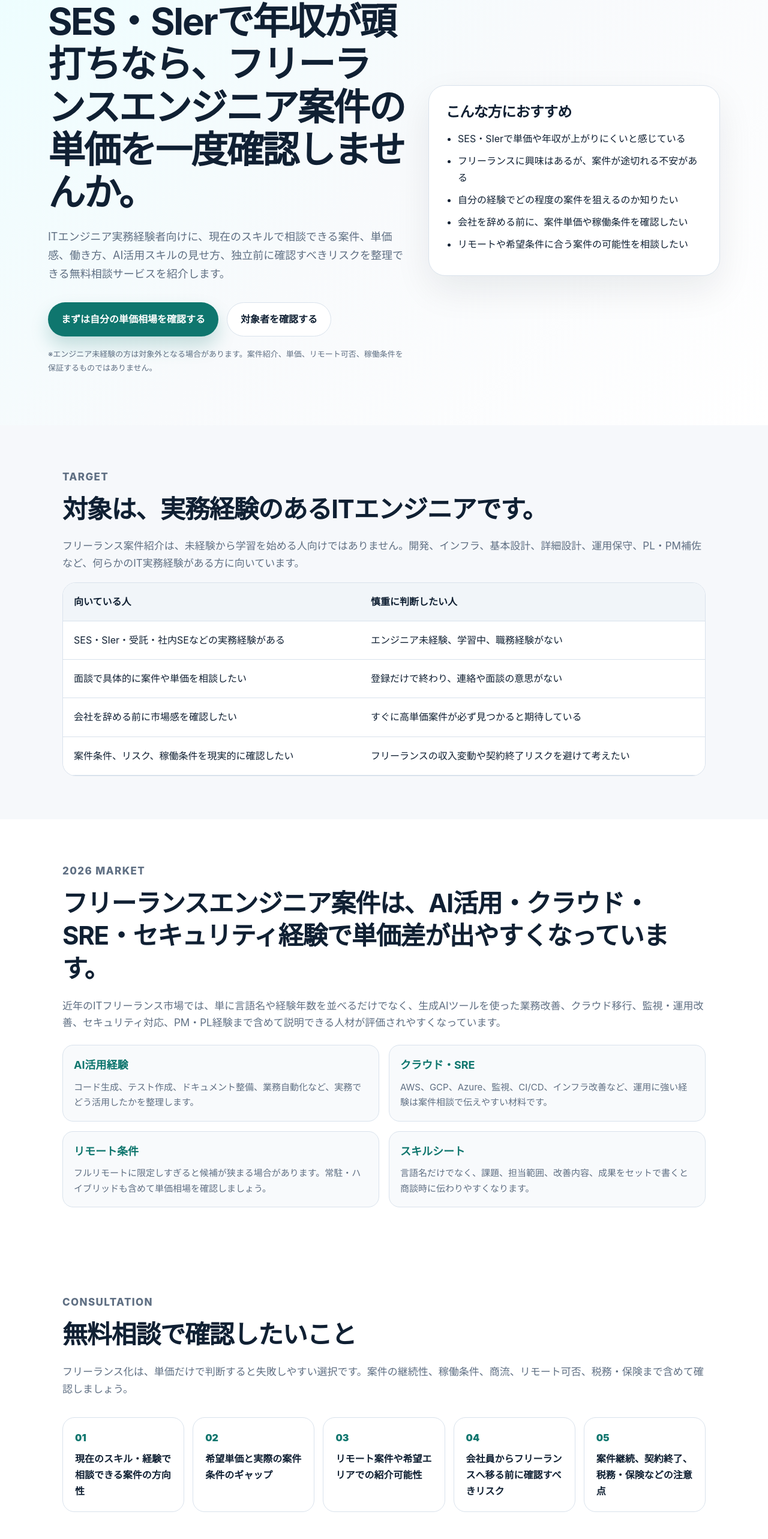
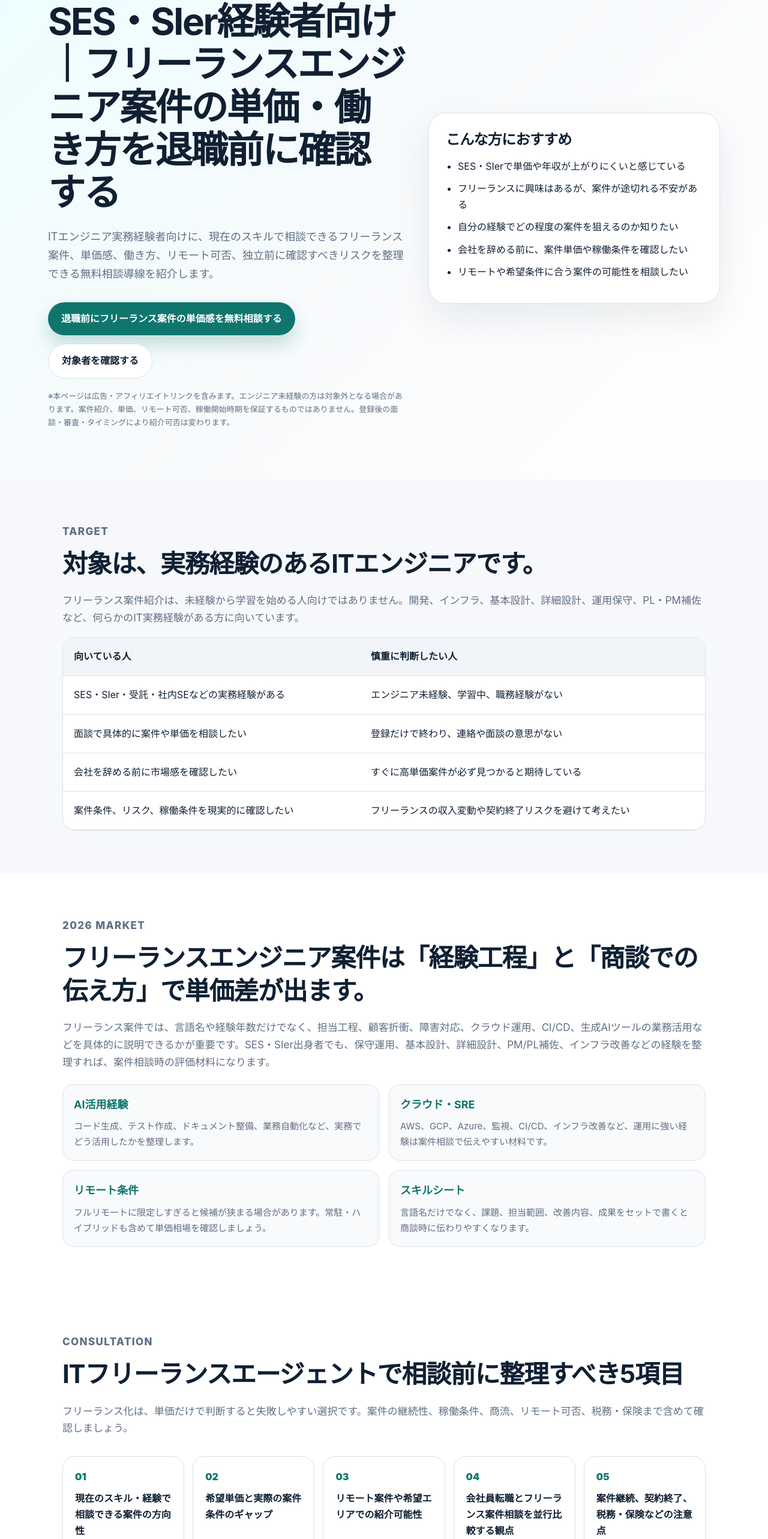
Before and after one commit to kosukekurihara-prog/engineer-career-lp, a Next.js app: page /freelance in a window 1280 px wide. Shown: the part 206-2772 px from the top of the page at 60% size. Built offline with nearby package versions, Linux system fonts and the light colour scheme.

Commit message:
Update freelance engineer landing copy and compliance notes

```diff
--- a/app/freelance/page.tsx
+++ b/app/freelance/page.tsx
@@ -4,14 +4,14 @@ const affiliateUrl = 'https://px.a8.net/svt/ejp?a8mat=4B3Y37+BX9JXU+4LXM+626XU';
 const trackingPixel = 'https://www12.a8.net/0.gif?a8mat=4B3Y37+BX9JXU+4LXM+626XU';
 
 export const metadata: Metadata = {
-  title: 'SES・SIerエンジニア向けフリーランス案件相談｜SESキャリアナビ',
-  description: 'SES・SIer経験者向けに、会社を辞める前にフリーランスエンジニア案件の単価・働き方・リスク・AI活用スキルの見せ方を整理する無料相談導線を紹介します。',
+  title: 'SES・SIer経験者向けフリーランスエンジニア案件相談｜SESキャリアナビ',
+  description: 'SES・SIer経験者向けに、退職前にフリーランスエンジニア案件の単価感・働き方・リスク・スキルシートの見せ方を整理する無料相談導線を紹介します。',
   alternates: {
     canonical: 'https://www.engineer-career.info/freelance/'
   },
   openGraph: {
-    title: 'SES・SIerエンジニア向けフリーランス案件相談',
-    description: '実務経験のあるITエンジニア向けに、フリーランス案件の単価・働き方・リスクを確認するための相談導線を紹介します。',
+    title: 'SES・SIer経験者向けフリーランスエンジニア案件相談',
+    description: '実務経験のあるITエンジニア向けに、退職前にフリーランス案件の単価感・働き方・リスクを確認するための相談導線を紹介します。',
     url: 'https://www.engineer-career.info/freelance/',
     siteName: 'SESキャリアナビ',
     locale: 'ja_JP',
@@ -31,14 +31,14 @@ const consultationItems = [
   '現在のスキル・経験で相談できる案件の方向性',
   '希望単価と実際の案件条件のギャップ',
   'リモート案件や希望エリアでの紹介可能性',
-  '会社員からフリーランスへ移る前に確認すべきリスク',
+  '会社員転職とフリーランス案件相談を並行比較する観点',
   '案件継続、契約終了、税務・保険などの注意点'
 ];
 
 const faqs = [
   {
     q: 'まだ独立するか決めていなくても相談できますか？',
-    a: 'はい。独立を決める前に、現在の経験で相談できる案件や単価感、働き方の条件を確認する目的で利用できます。最終判断は面談後に行いましょう。'
+    a: 'はい。独立を決める前に、現在の経験で相談できる案件や単価感、働き方の条件を確認する目的で利用できます。会社員転職と並行して比較し、最終判断は面談後に行いましょう。'
   },
   {
     q: 'エンジニア未経験でも利用できますか？',
@@ -50,7 +50,7 @@ const faqs = [
   },
   {
     q: '面談後に必ず案件を紹介してもらえますか？',
-    a: '案件紹介を保証するものではありません。経験、スキル、稼働条件、希望単価、タイミングによって紹介可否は変わります。'
+    a: '案件紹介を保証するものではありません。経験、スキル、稼働条件、希望単価、稼働開始時期、タイミングによって紹介可否は変わります。'
   },
   {
     q: '登録だけでなく面談も必要ですか？',
@@ -71,15 +71,15 @@ export default function FreelancePage() {
         <div className="heroGrid">
           <div>
             <p className="eyebrow">Freelance Engineer</p>
-            <h1>SES・SIerで年収が頭打ちなら、フリーランスエンジニア案件の単価を一度確認しませんか。</h1>
+            <h1>SES・SIer経験者向け｜フリーランスエンジニア案件の単価・働き方を退職前に確認する</h1>
             <p className="lead">
-              ITエンジニア実務経験者向けに、現在のスキルで相談できる案件、単価感、働き方、AI活用スキルの見せ方、独立前に確認すべきリスクを整理できる無料相談サービスを紹介します。
+              ITエンジニア実務経験者向けに、現在のスキルで相談できるフリーランス案件、単価感、働き方、リモート可否、独立前に確認すべきリスクを整理できる無料相談導線を紹介します。
             </p>
             <div className="heroActions">
-              <a href={affiliateUrl} className="primary" target="_blank" rel="nofollow sponsored noopener noreferrer">まずは自分の単価相場を確認する</a>
+              <a href={affiliateUrl} className="primary" target="_blank" rel="nofollow sponsored noopener noreferrer">退職前にフリーランス案件の単価感を無料相談する</a>
               <a href="#target" className="secondary">対象者を確認する</a>
             </div>
-            <p className="small">※エンジニア未経験の方は対象外となる場合があります。案件紹介、単価、リモート可否、稼働条件を保証するものではありません。</p>
+            <p className="small">※本ページは広告・アフィリエイトリンクを含みます。エンジニア未経験の方は対象外となる場合があります。案件紹介、単価、リモート可否、稼働開始時期を保証するものではありません。登録後の面談・審査・タイミングにより紹介可否は変わります。</p>
           </div>
           <div className="card heroCard">
             <h2>こんな方におすすめ</h2>
@@ -113,9 +113,9 @@ export default function FreelancePage() {
 
       <section className="section muted">
         <p className="eyebrow">2026 Market</p>
-        <h2>フリーランスエンジニア案件は、AI活用・クラウド・SRE・セキュリティ経験で単価差が出やすくなっています。</h2>
+        <h2>フリーランスエンジニア案件は「経験工程」と「商談での伝え方」で単価差が出ます。</h2>
         <p>
-          近年のITフリーランス市場では、単に言語名や経験年数を並べるだけでなく、生成AIツールを使った業務改善、クラウド移行、監視・運用改善、セキュリティ対応、PM・PL経験まで含めて説明できる人材が評価されやすくなっています。
+          フリーランス案件では、言語名や経験年数だけでなく、担当工程、顧客折衝、障害対応、クラウド運用、CI/CD、生成AIツールの業務活用などを具体的に説明できるかが重要です。SES・SIer出身者でも、保守運用、基本設計、詳細設計、PM/PL補佐、インフラ改善などの経験を整理すれば、案件相談時の評価材料になります。
         </p>
         <div className="checkList">
           <div><strong>AI活用経験</strong><p>コード生成、テスト作成、ドキュメント整備、業務自動化など、実務でどう活用したかを整理します。</p></div>
@@ -127,7 +127,7 @@ export default function FreelancePage() {
 
       <section className="section muted">
         <p className="eyebrow">Consultation</p>
-        <h2>無料相談で確認したいこと</h2>
+        <h2>ITフリーランスエージェントで相談前に整理すべき5項目</h2>
         <p>
           フリーランス化は、単価だけで判断すると失敗しやすい選択です。案件の継続性、稼働条件、商流、リモート可否、税務・保険まで含めて確認しましょう。
         </p>
@@ -156,7 +156,7 @@ export default function FreelancePage() {
 
       <section className="section muted">
         <p className="eyebrow">Risk Check</p>
-        <h2>フリーランスになる前に確認すべきリスク</h2>
+        <h2>SES・SIerからフリーランスを検討する人が注意すべきリスク</h2>
         <div className="checkList">
           <div><strong>収入は固定ではない</strong><p>会社員と異なり、契約終了や案件間の空白期間が発生する可能性があります。</p></div>
           <div><strong>社会保険・税務対応が必要</strong><p>健康保険、年金、確定申告、経費管理などを自分で把握する必要があります。</p></div>
@@ -167,11 +167,11 @@ export default function FreelancePage() {
 
       <section className="section">
         <p className="eyebrow">Internal Links</p>
-        <h2>会社員転職とフリーランスの両方を比較する</h2>
+        <h2>会社員転職とフリーランス案件相談は並行比較してよい</h2>
         <p>独立だけに絞らず、SESからSIer・自社開発へ転職するルートや、SIer経験を案件単価に変えるルートも比較しておくと判断しやすくなります。</p>
         <div className="articleCards homeArticles">
-          <a className="articleCard" href="/articles/ses-exit"><span>SES転職</span><h3>SESから抜け出したい場合の最初の整理</h3><p>商流、案件選択権、職務経歴書、優良SESの見分け方を確認します。</p><strong>記事を読む →</strong></a>
-          <a className="articleCard" href="/articles/sier-to-product"><span>SIer転職</span><h3>SIer経験を次のキャリアへつなげる</h3><p>クラウド、PM/PL、業務改善経験を評価される形に整理します。</p><strong>記事を読む →</strong></a>
+          <a className="articleCard" href="/articles/ses-exit"><span>SES転職</span><h3>SESから抜け出したい人は、転職とフリーランスを比較する</h3><p>商流、案件選択権、職務経歴書、優良SESの見分け方を確認します。</p><strong>記事を読む →</strong></a>
+          <a className="articleCard" href="/articles/sier-to-product"><span>SIer転職</span><h3>SIer経験を自社開発・PM・クラウド案件に転用する考え方</h3><p>クラウド、PM/PL、業務改善経験を評価される形に整理します。</p><strong>記事を読む →</strong></a>
         </div>
       </section>
 
@@ -190,10 +190,10 @@ export default function FreelancePage() {
 
       <section id="cta" className="cta">
         <p className="eyebrow">Next Action</p>
-        <h2>会社を辞める前に、今の経験で相談できる案件と単価相場を確認しましょう。</h2>
+        <h2>会社を辞める前に、今の経験で相談できる案件と単価感を確認しましょう。</h2>
         <p>独立するかどうかは、案件条件やリスクを確認してから判断できます。AI活用経験やクラウド経験をどうスキルシートに書くべきかも含めて、相談可能な案件の方向性を確認してください。</p>
-        <a href={affiliateUrl} className="primary large" target="_blank" rel="nofollow sponsored noopener noreferrer">まずは自分の単価相場を確認する</a>
-        <p className="small">※Web登録後、担当者との面談が必要です。案件紹介や条件を保証するものではありません。</p>
+        <a href={affiliateUrl} className="primary large" target="_blank" rel="nofollow sponsored noopener noreferrer">退職前にフリーランス案件の単価感を無料相談する</a>
+        <p className="small">※本ページは広告・アフィリエイトリンクを含みます。Web登録後、担当者との面談が必要です。案件紹介、単価、リモート可否、稼働開始時期を保証するものではありません。登録後の面談・審査・タイミングにより紹介可否は変わります。</p>
       </section>
 
       <footer>
```
